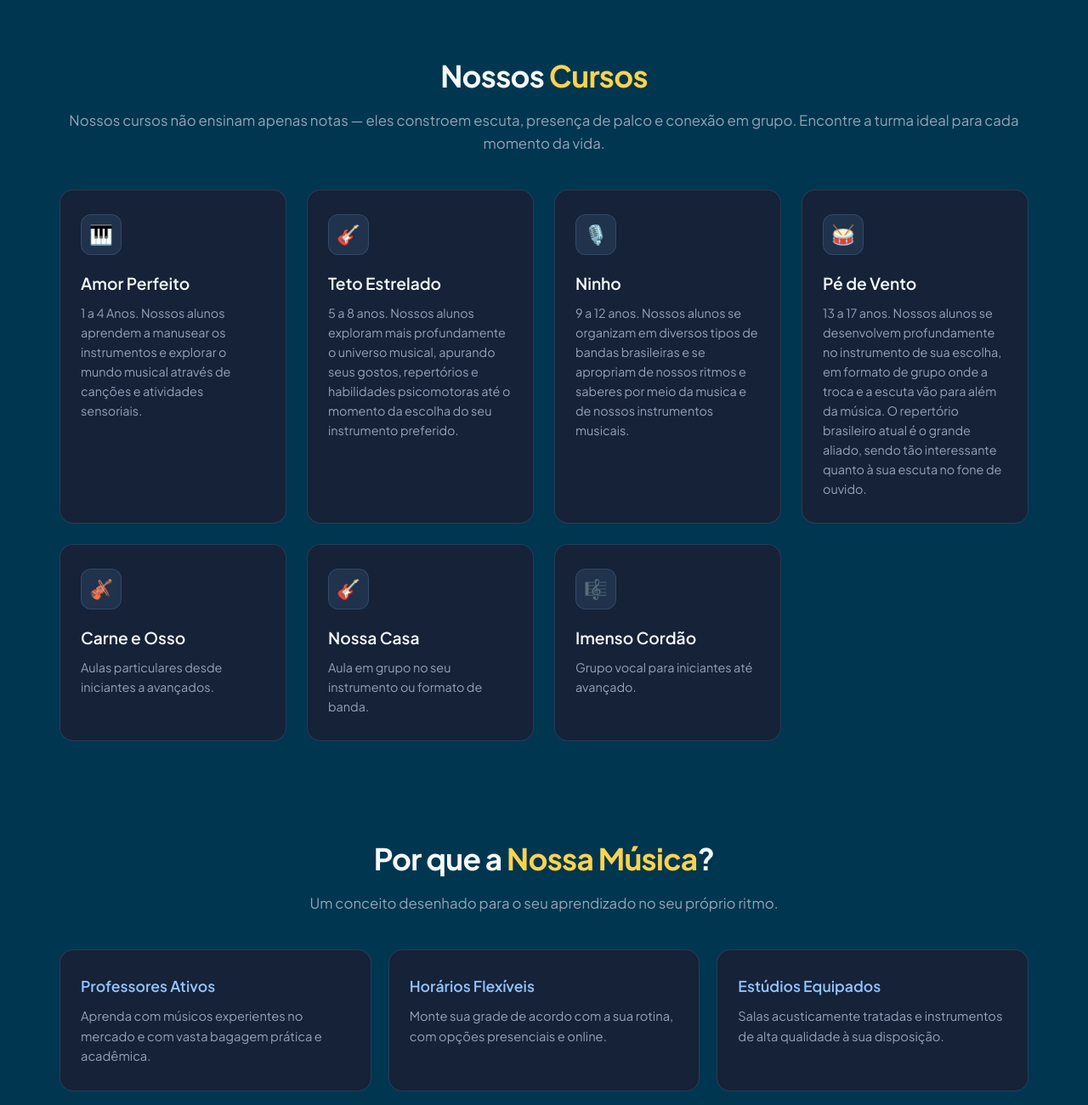
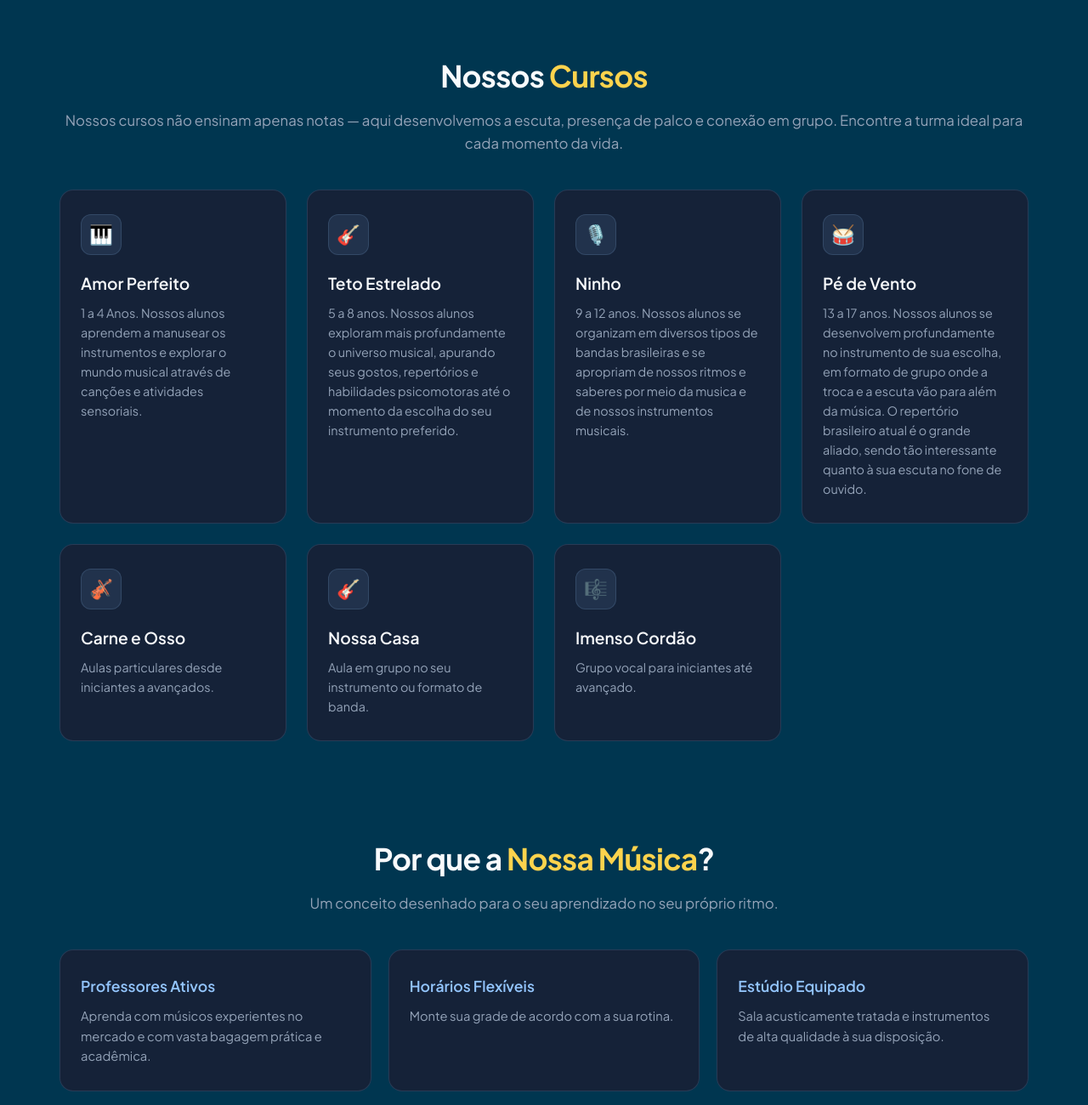
Before and after one commit to WilliamAlvarenga/nsmusic, a plain HTML site: page index.html in a window 1280 px wide. Shown: the part 1600-2900 px from the top of the page at 85% size. Drawn offline with Linux system fonts and the light colour scheme.

Commit message:
Update index.html

```diff
--- a/index.html
+++ b/index.html
@@ -741,7 +741,7 @@
   <section id="cursos" class="container cursos" style="padding-top: 20px;">
     <div class="section-header">
       <h2>Nossos <span>Cursos</span></h2>
-      <p>Nossos cursos não ensinam apenas notas — eles constroem escuta, presença de palco e conexão em grupo. Encontre a turma ideal para cada momento da vida.</p>
+      <p>Nossos cursos não ensinam apenas notas — aqui desenvolvemos a escuta, presença de palco e conexão em grupo. Encontre a turma ideal para cada momento da vida.</p>
     </div>
 
     <div class="courses-grid">
@@ -802,11 +802,11 @@
       </div>
       <div class="feature-item">
         <h3>Horários Flexíveis</h3>
-        <p>Monte sua grade de acordo com a sua rotina, com opções presenciais e online.</p>
+        <p>Monte sua grade de acordo com a sua rotina.</p>
       </div>
       <div class="feature-item">
-        <h3>Estúdios Equipados</h3>
-        <p>Salas acusticamente tratadas e instrumentos de alta qualidade à sua disposição.</p>
+        <h3>Estúdio Equipado</h3>
+        <p>Sala acusticamente tratada e instrumentos de alta qualidade à sua disposição.</p>
       </div>
     </div>
   </section>
```
